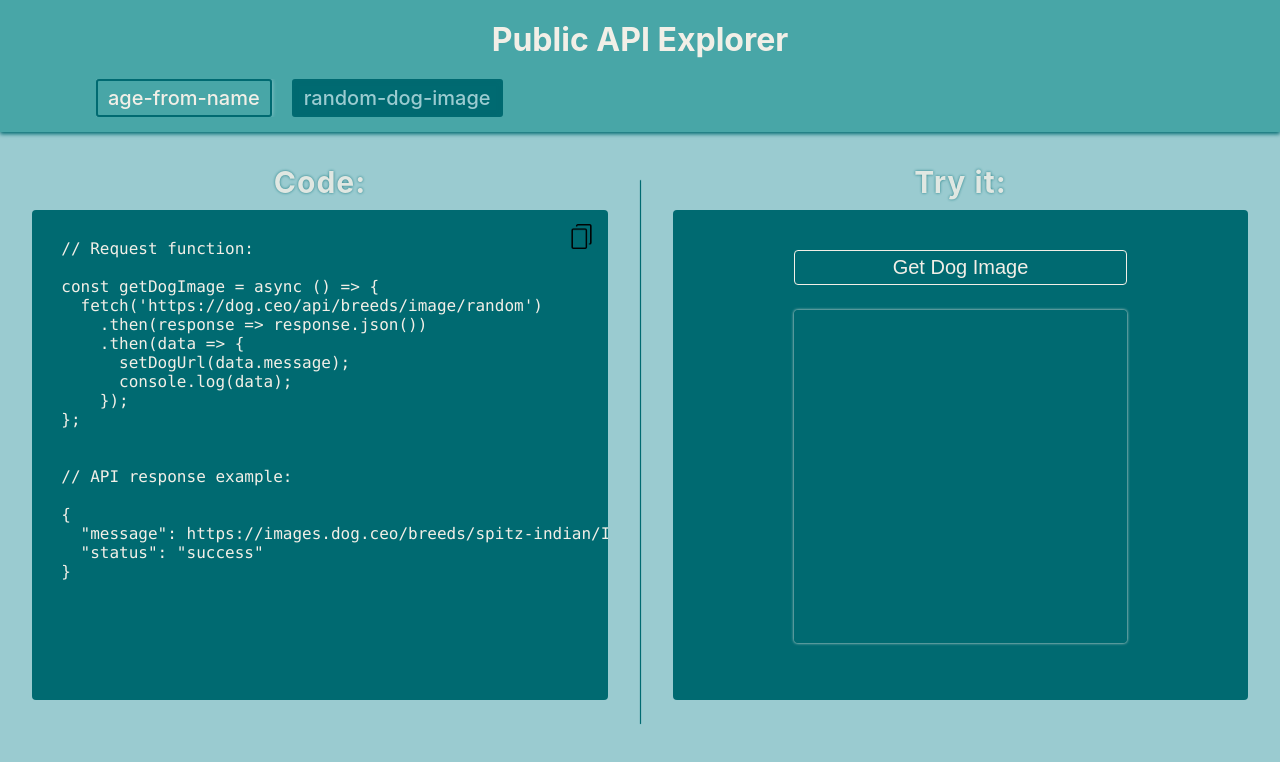
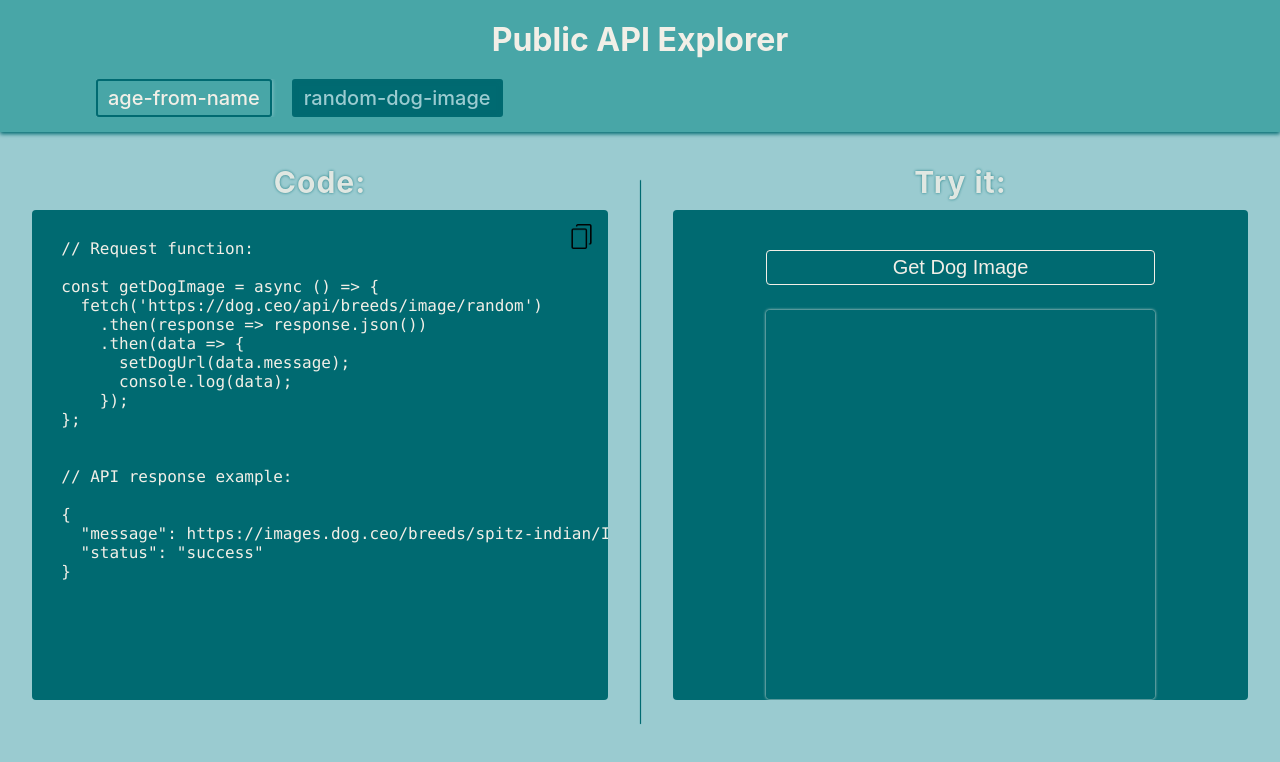
Before and after one commit to 93metra/public-api-explorer, a Next.js app: page /random-dog-image in a window 1280 px wide. Shown: the top 762 px of the page. Built offline with nearby package versions, Linux system fonts and the light colour scheme.

Commit message:
feat: reusable SubmitButton created

```diff
--- a/app/global.css
+++ b/app/global.css
@@ -28,4 +28,5 @@ code {
   --accent-bg-color: #48A6A7;
   --main-text-color: #F2EFE7;
   --accent-color: #006A71;
+  --btn-hover-transition: all .1s ease;
 }
--- /dev/null
+++ b/src/components/UI/button/submit-button/submit-button.jsx
@@ -0,0 +1,15 @@
+import s from './submit-button.module.css';
+
+const SubmitButton = ({ children, isLoading, extraClass, onClick }) => {
+  return (
+    <button
+      className={`${s.submitButton} ${extraClass ? extraClass : ''}`}
+      type="submit"
+      onClick={onClick}
+      disabled={isLoading}>
+      {isLoading ? 'Loading...' : `${children}`}
+    </button>
+  );
+};
+
+export default SubmitButton;
--- /dev/null
+++ b/src/components/UI/button/submit-button/submit-button.module.css
@@ -0,0 +1,22 @@
+.submitButton {
+  border: 1px solid var(--main-text-color);
+  border-radius: 4px;
+  padding: 5px 10px;
+  color: currentColor;
+  font-size: 20px;
+  background-color: var(--accent-color);
+  transition: var(--btn-hover-transition);
+  cursor: pointer;
+  inline-size: 70%;
+}
+
+.submitButton:hover {
+  border-color: var(--bg-color);
+  color: var(--bg-color);
+}
+
+.submitButton:disabled:hover {
+  border-color: var(--main-text-color);
+  color: currentColor;
+  cursor: not-allowed;
+}
--- a/src/components/apis/age-from-name/age-from-name.module.css
+++ b/src/components/apis/age-from-name/age-from-name.module.css
@@ -49,23 +49,12 @@
 }
 
 .form {
+  margin-block-start: 40px;
   display: flex;
   flex-direction: column;
   justify-content: start;
   align-items: center;
   gap: 10px;
-  inline-size: 70%;
-}
-
-.submit_button {
-  margin-block-start: 40px;
-  border: 1px solid var(--main-text-color);
-  border-radius: 4px;
-  padding: 5px 10px;
-  color: currentColor;
-  font-size: 20px;
-  background-color: var(--accent-color);
-  cursor: pointer;
   inline-size: 70%;
 }
 
--- a/src/components/apis/random-dog-image/random-dog-image.jsx
+++ b/src/components/apis/random-dog-image/random-dog-image.jsx
@@ -2,6 +2,7 @@
 
 import s from './random-dog-image.module.css';
 import CodeBlock from '../../code-block/code-block';
+import SubmitButton from '../../UI/button/submit-button/submit-button';
 import { useState } from 'react';
 
 const RandomDogImage = () => {
@@ -59,13 +60,12 @@ const RandomDogImage = () => {
       <div className={s.side}>
         <h3 className={s.side__title}>Try it:</h3>
         <div className={s.try_it}>
-          <button
-            className={s.submit_button}
+          <SubmitButton
+            children='Get Dog Image'
+            isLoading={isLoading}
             onClick={getDogImage}
-            disabled={isLoading}
-          >
-            {isLoading ? 'Loading...' : 'Get Dog Image'}
-          </button>
+            extraClass={s.submitButton}
+          />
           {error &&
             <p className={s.error}>{error}</p>
           }
--- a/src/components/apis/random-dog-image/random-dog-image.module.css
+++ b/src/components/apis/random-dog-image/random-dog-image.module.css
@@ -48,16 +48,8 @@
   scrollbar-width: 3px;
 }
 
-.submit_button {
+.submitButton {
   margin-block-start: 30px;
-  border: 1px solid var(--main-text-color);
-  border-radius: 4px;
-  padding: 5px 10px;
-  color: currentColor;
-  font-size: 20px;
-  background-color: var(--accent-color);
-  cursor: pointer;
-  inline-size: 60%;
 }
 
 .dog_image__container {
@@ -67,7 +59,7 @@
   border: 1px solid var(--accent-color);
   border-radius: 4px;
   box-shadow: 0px 0px 3px var(--main-text-color);
-  inline-size: 60%;
+  inline-size: 70%;
   aspect-ratio: 1 / 1;
 }
 
```
Also changed, not shown: src/components/apis/age-from-name/age-from-name.jsx (+6 -7 lines), src/logo.svg (deleted).
